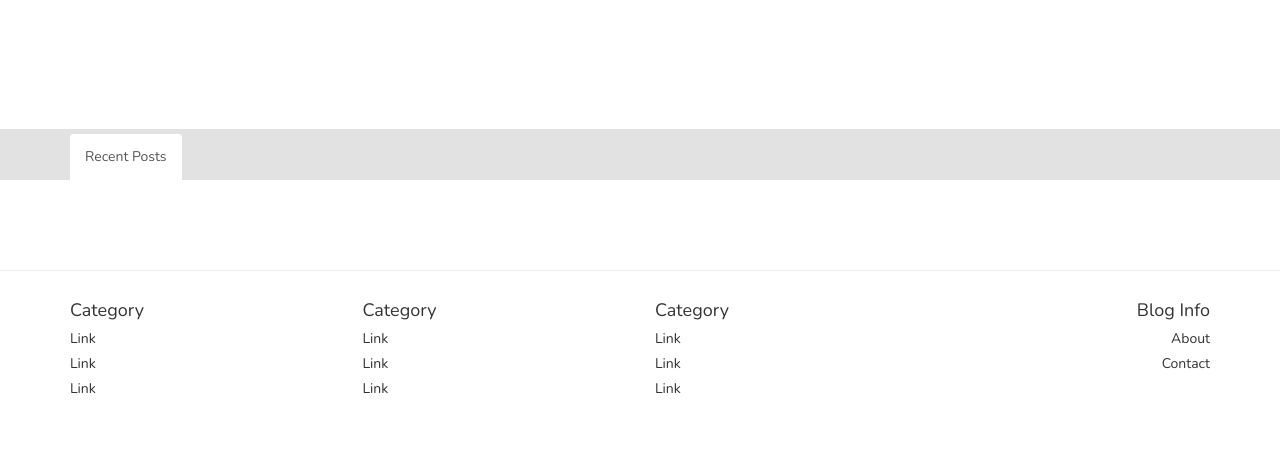
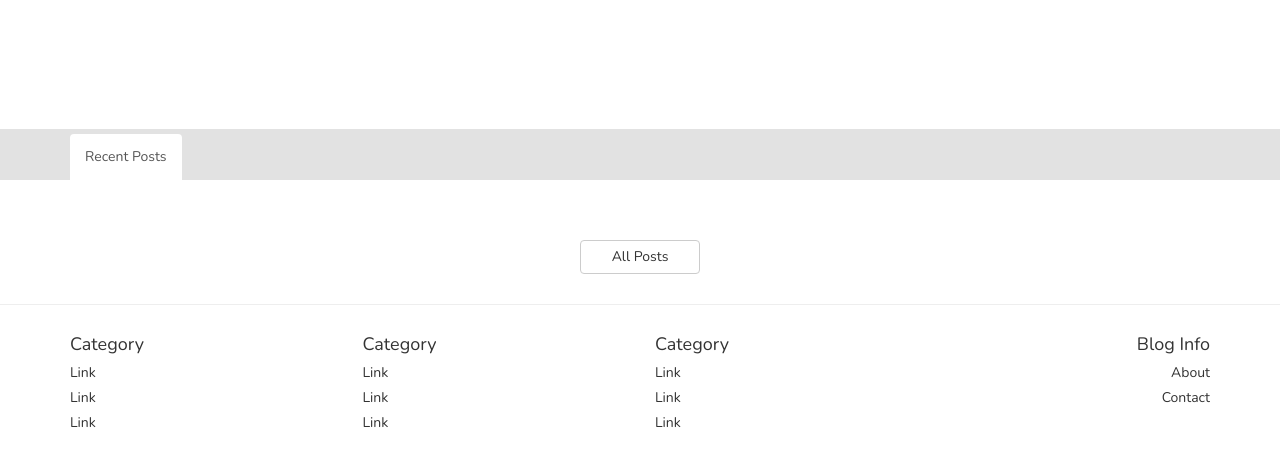
Before and after one commit to adamjoyce/adam-joyce-blog, a Django app: template blog/templates/blog/index.html in a window 1280 px wide. Shown: the part 251-717 px from the top of the page. Run offline with Django 3.2, Linux system fonts and the light colour scheme; the template is opened without the code that fills it, so the values that code supplies are empty; some libraries are stand-ins or nearby versions.

Commit message:
Setup category archive pages - working on displaying the correct category posts

```diff
--- a/blog/static/blog/css/blog.css
+++ b/blog/static/blog/css/blog.css
@@ -4,6 +4,12 @@ body {
 
 footer {
   margin-bottom: 50px;
+}
+
+a,
+a:focus,
+a:hover {
+  text-decoration: none;
 }
 
 .navbar {
--- a/blog/templates/blog/base.html
+++ b/blog/templates/blog/base.html
@@ -48,7 +48,7 @@
           <ul class="nav navbar-nav">
             <li {% if request.resolver_match.url_name == 'archive' %}
             class="active"{% endif %}>
-              <a href="{% url 'archive' %}">Archive</a>
+              <a href="{% url 'archive_all' %}">Archive</a>
             </li>
             <li><a href="#">Portfolio</a></li>
             <li><a href="#">Random Article</a></li>
@@ -64,7 +64,9 @@
 
     {% block title_post %}
     <!-- Featured post -->
-    <div class="container-fluid {{ featured_post.categories.first.slug }}-post">
+    <a href="#">
+      <div
+      class="container-fluid {{ featured_post.categories.first.slug }}-post">
         <div id="featured-post">
           <h1 id="featured-title">
             <strong>{{ featured_post.title }}</strong>
@@ -88,6 +90,7 @@
           </div>
         </div>
       </div>
+    </a>
     {% endblock %}
 
     {% block body_block %}
--- a/blog/templates/blog/index.html
+++ b/blog/templates/blog/index.html
@@ -41,6 +41,11 @@
         </div>
         {% endfor %}
       </div>
+
+      <!-- Navigation to all posts on the archive page -->
+      <div class="archive-navigation">
+        <a href="{% url 'archive_all' %}" class="btn btn-default">All Posts</a>
+      </div>
     </div>
 
     <!-- Category Pages -->
@@ -61,6 +66,12 @@
         </div>
         {% endfor %}
       </div>
+
+      <!-- Navigation to main category page -->
+      <div class="archive-navigation">
+        <a href="{% url 'archive_category' cat.slug %}"
+        class="btn btn-default">More</a>
+      </div>
     </div>
     {% endfor %}
   </div>
--- a/blog/urls.py
+++ b/blog/urls.py
@@ -4,5 +4,6 @@ from . import views
 
 urlpatterns = [
     url(r'^$', views.index, name='index'),
-    url(r'^archive/$', views.archive, name='archive'),
+    url(r'^archive/$', views.archive, name='archive_all'),
+    url(r'^(?P<category_slug>)', views.archive, name='archive_category'),
 ]
```
Also changed, not shown: blog/views.py (+12 -5 lines), blog/templates/blog/archive.html (line endings or trailing spaces). Lines whose indentation alone changed are shown as unchanged.
